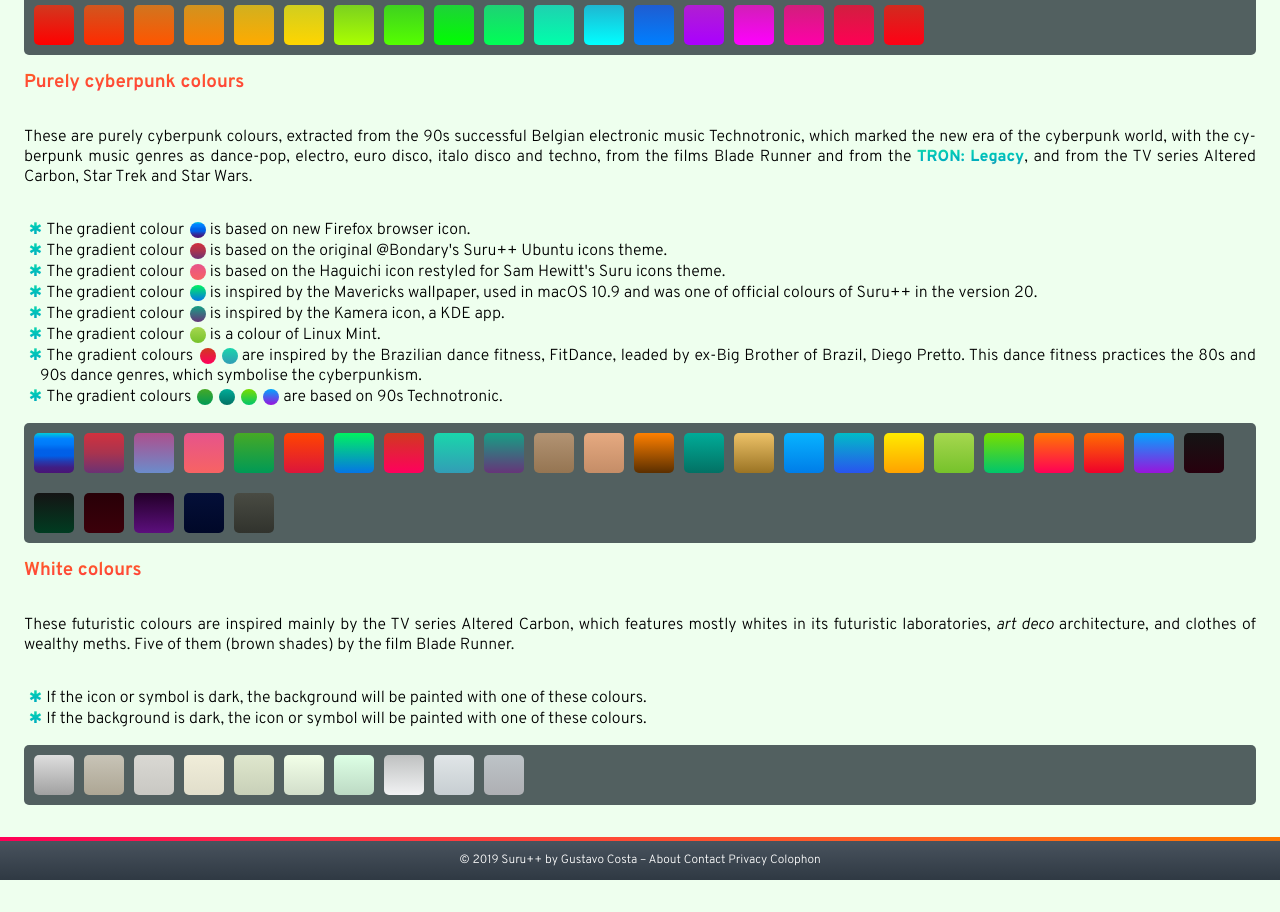
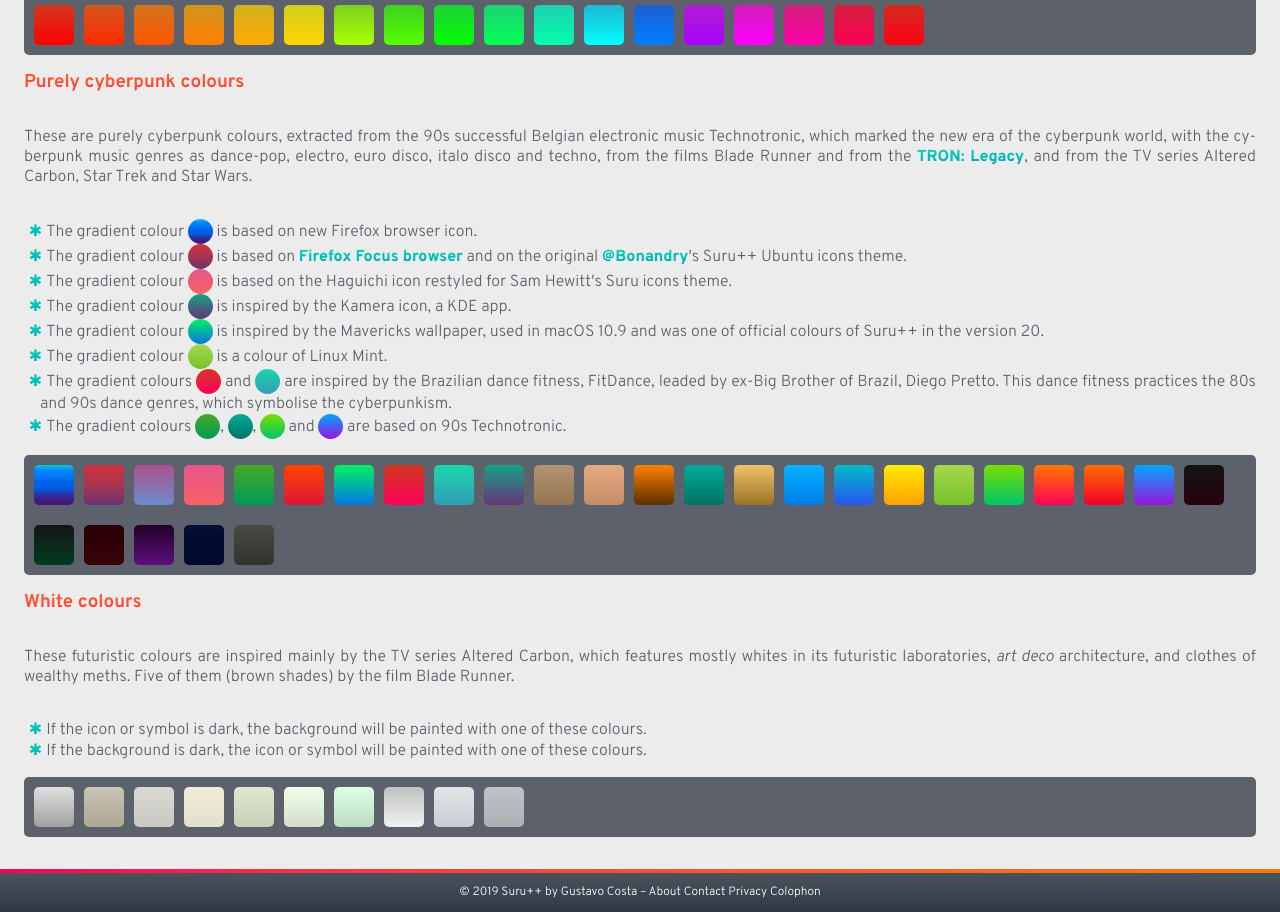
Before and after one commit to gusbemacbe/suru-plus-site, a plain HTML site: page guidelines.html in a window 1280 px wide. Shown: the part 644-1556 px from the top of the page. Before the commit the page ends 1524 px from the top, so only its background shows below. Drawn offline with Linux system fonts and the light colour scheme; no server answers; a script that the page names is missing.

Commit message:
Version 1.4

```diff
--- a/css/screen.css
+++ b/css/screen.css
@@ -56,8 +56,41 @@
 
 :root
 {
+	/* Fonts */
 	--overpass: Overpass, sans-serif;
+
+	/* Gradient Colours */
+	--90stechnotronic1: linear-gradient(180deg, #46A926 0%, #009A56 100%);
+	--90stechnotronic2: linear-gradient(0deg, #037164 0%, #00AC98 100%);
+	--90stechnotronic3: linear-gradient(180deg, #79DD00 0%, #6DDB0A 10%, #61D915 20%, #55D620 30%, #49D42B 40%, #3CD235 50%, #30CF40 60%, #24CD4B 70%, #18CA56 80%, #0CC861 90%, #00C66B 100%);
+	--90stechnotronic4: linear-gradient(180deg, #00A7FD 0%, #9914DC 100%);
+	--css-tricks: linear-gradient(180deg, #D0391F 0%, #FF005D 100%);
+	--firefox: linear-gradient(180deg, #00CCDA 0%, #0083FF 14.29%, #007AF9 28.57%, #0060E8 42.86%, #005FE7 57.14%, #2639AD 71.43%, #401E84 85.71%, #4A1475 100%);
+	--firefox-focus: linear-gradient(180deg, #D1313E 0%, #A9344F 50%, #6B3274 100%);
+	--fitdance: linear-gradient(179.86deg, #1AD6AB 0.08%, #329DB6 100.2%);
+	--haguichi: linear-gradient(180deg, #E6548B 0%, #F76363 100%);
+	--kamera: linear-gradient(180deg, #16A085 0%, #663579 100%);
+	--mavericks: linear-gradient(180deg, #00F260 0%, #0575E6 100%);
+	--mint: linear-gradient(180deg, #A6D74F 0%, #76C22B 100%);
+	--papirus: linear-gradient(#49535E, #2F3943);
+
+	/* Solid Colours */
+	--papirus-dark: #5c616c;
+	--papirus-light: #ececec;
+
+	/* Colours Position */
+	--css-tricks-right: linear-gradient(to right, #ff0056, #ff3146, #ff4c34, #ff6421, #ff7901);
+	--css-tricks-top: linear-gradient(to top, #ff0056, #ff3146, #ff4c34, #ff6421, #ff7901);
+	--fitdance-bottom: linear-gradient(to bottom, #1ad6ab, #00c9b7, #00bbbd, #00acbc, #329db6);
 }
+
+*
+{
+  box-sizing: border-box;
+	-ms-text-size-adjust: 100%;
+  -webkit-text-size-adjust: 100%;
+}
+
 
 /* null margins and padding to give good cross-browser baseline */
 body, caption, div, fieldset, form, caption, h1, h2, h3, h4, h5, h6, hr, html, img, li, ol,  p, svg, table, td, th, tr, ul
@@ -66,18 +99,9 @@ body, caption, div, fieldset, form, caption, h1, h2, h3, h4, h5, h6, hr, html, i
 	padding: 0px;
 }
 
-@media (max-width: 512px)
-{
-	*
-	{
-		-webkit-text-size-adjust: none;
-		-ms-text-size-adjust: none;
-	}
-}
-
 a
 {
-	background: linear-gradient(to bottom, #1ad6ab, #00c9b7, #00bbbd, #00acbc, #329db6);
+	background: var(--fitdance-bottom);
 	background-clip: text;
 	-webkit-background-clip: text;
   -webkit-text-fill-color: transparent;
@@ -87,7 +111,7 @@ a
 
 a:hover
 {
-	background-image: linear-gradient(to top, #ff0056, #ff3146, #ff4c34, #ff6421, #ff7901);
+	background-image: var(--css-tricks-top);
 	font-weight: 800;
 	background-clip: text;
 	-webkit-background-clip: text;
@@ -101,7 +125,8 @@ b
 
 body
 {
-	background: #eeffee;
+	background: var(--papirus-light);
+	color: var(--papirus-dark);
 	font-family: var(--overpass);
 	font-size: 16px;
 	font-style: normal;
@@ -121,7 +146,7 @@ h1, h2, h3, h4, h5, h6, p, ul
 
 h1, h2, h3
 {
-	background-image: linear-gradient(to top, #ff0056, #ff3146, #ff4c34, #ff6421, #ff7901);
+	background-image: var(--css-tricks-top);
 	background-clip: text;
 	-webkit-background-clip: text;
   -webkit-text-fill-color: transparent;
@@ -136,11 +161,12 @@ li
   padding-left: 1em;
   text-indent: -.7em;
 	text-align: justify;
+	word-wrap: break-word;
 }
 
 li:before
 {
-	background: linear-gradient(to bottom, #1ad6ab, #00c9b7, #00bbbd, #00acbc, #329db6);
+	background: var(--fitdance-bottom);
 	background-clip: text;
 	-webkit-background-clip: text;
   -webkit-text-fill-color: transparent;
@@ -164,11 +190,11 @@ ul
 
 .color
 {
-	border-radius: 50%;
-	margin-left: 2px;
-	margin-right: 4px;
-	padding-left: 8px;
-	padding-right: 8px;
+	border-radius: 100%;
+  height: 25px;
+  display: inline-block;
+  vertical-align: middle;
+  width: 25px;
 }
 
 .container
@@ -187,7 +213,7 @@ ul
 
 .container3
 {
-	background: #526060;
+	background: var(--papirus-dark);
 	border-radius: 5px;
   display: grid;
   grid-template-columns: repeat(auto-fill, 50px);
@@ -214,7 +240,7 @@ ul
 
 .title
 {
-	background: linear-gradient(to bottom, #1ad6ab, #00c9b7, #00bbbd, #00acbc, #329db6);
+	background: var(--fitdance-bottom);
 	font-style: normal;
 	font-size: 150%/70%;
 	font-weight: 900;
@@ -226,23 +252,21 @@ ul
 
 .title_back
 {
-	background: linear-gradient(#49535E, #2F3943);
+	background: var(--papirus);
 }
 
 #top
 {
-	background: #FFF;
+	background: var(--papirus-light);
 	height: 100%;
 	margin: 0 auto;
 }
 
 #footer
 {
-	background: linear-gradient(#49535E, #2F3943);
+	background: var(--papirus);
 	border-top: 4px solid transparent;
-  border-image: linear-gradient(to right, #ff0056, #ff3146, #ff4c34, #ff6421, #ff7901);
-  -moz-border-image: -moz-linear-gradient(to right, #ff0056, #ff3146, #ff4c34, #ff6421, #ff7901);
-  -webkit-border-image: -webkit-linear-gradient(to right, #ff0056, #ff3146, #ff4c34, #ff6421, #ff7901);
+  border-image: var(--css-tricks-right);
   border-image-slice: 1;
 	color: #fff;
 	font-size: 12px;
@@ -258,11 +282,9 @@ ul
 
 #mainMenu
 {
-	background: linear-gradient(#49535E, #2F3943);
+	background: var(--papirus);
 	border-bottom: 4px solid transparent;
-  -moz-border-image: -moz-linear-gradient(to right, #1ad6ab, #00c9b7, #00bbbd, #00acbc, #329db6);
-  -webkit-border-image: -webkit-linear-gradient(to right, #1ad6ab, #00c9b7, #00bbbd, #00acbc, #329db6);
-  border-image:  linear-gradient(to right, #1ad6ab, #00c9b7, #00bbbd, #00acbc, #329db6);
+  border-image:  var(--fitdance-bottom);
   border-image-slice: 1;
 	list-style: none;
 	margin-bottom: 1em;
@@ -286,7 +308,7 @@ ul
 
 #mainMenu a
 {
-	color: #efefef;
+	color: var(--papirus-light);
 	display: inline-block;
 	font-style: normal;
 	font-weight: 900;
@@ -298,7 +320,7 @@ ul
 #mainMenu a:focus,
 #mainMenu a:hover
 {
-	background-image: linear-gradient(to top, #ff0056, #ff3146, #ff4c34, #ff6421, #ff7901);
+	background-image: var(--css-tricks-top);
 	background-clip: text;
 	-webkit-background-clip: text;
   -webkit-text-fill-color: transparent;
@@ -315,9 +337,7 @@ ul
 	#mainMenu
 	{
 		border-top: 4px solid transparent;
-	  -moz-border-image: -moz-linear-gradient(to top, #ff0056, #ff3146, #ff4c34, #ff6421, #ff7901);
-	  -webkit-border-image: -webkit-linear-gradient(to top, #ff0056, #ff3146, #ff4c34, #ff6421, #ff7901);
-	  border-image: linear-gradient(to top, #ff0056, #ff3146, #ff4c34, #ff6421, #ff7901);
+	  border-image: var(--css-tricks-top);
 	  border-image-slice: 1;
 		display: none;
 		overflow: hidden; /* wrap floats and margins */
@@ -345,8 +365,8 @@ ul
 
 	#menuShowHide+label
 	{
-		background: linear-gradient(179.86deg, #1AD6AB 0.08%, #329DB6 100.2%);
-		color: #efefef;
+		background: var(--fitdance);
+		color: var(--papirus-light);
 		display: block;
 		font-weight: 700;
 		margin-bottom: 1em;
@@ -358,7 +378,7 @@ ul
 	#menuShowHide+label:focus,
 	#menuShowHide+label:hover
 	{
-		background: linear-gradient(0deg, #FF0056 0%, #FF0C4E 10%, #FF1845 20%, #FF243D 30%, #FF3034 40%, #FF3C2B 50%, #FF4823 60%, #FF541A 70%, #FF6012 80%, #FF6C09 90%, #FF7901 100%);
+		background: var(--css-tricks-top);
 	}
 
 	#menuShowHide+label:before
--- a/guidelines.html
+++ b/guidelines.html
@@ -66,14 +66,17 @@
 		<p lang="en-gb">These are purely cyberpunk colours, extracted from the 90s successful Belgian electronic music Technotronic, which marked the new era of the cyberpunk world, with the cyberpunk music genres as dance-pop, electro, euro disco, italo disco and techno, from the films Blade Runner and from the <a href="https://en.wikipedia.org/wiki/Tron:_Legacy">TRON: Legacy</a>, and from the TV series Altered Carbon, Star Trek and Star Wars.</p>
 
 		<ul>
-			<li lang="en-gb">The gradient colour <span class="color" style="background: linear-gradient(180deg, #00CCDA 0%, #0083FF 14.29%, #007AF9 28.57%, #0060E8 42.86%, #005FE7 57.14%, #2639AD 71.43%, #401E84 85.71%, #4A1475 100%)"></span> is based on new Firefox browser icon. </li>
-			<li lang="en-gb">The gradient colour <span class="color" style="background: linear-gradient(180deg, #D1313E 0%, #A9344F 50%, #6B3274 100%)"></span> is based on the original @Bondary's Suru++ Ubuntu icons theme. </li>
-			<li lang="en-gb">The gradient colour <span class="color" style="background: linear-gradient(180deg, #E6548B 0%, #F76363 100%)"></span> is based on the Haguichi icon restyled for Sam Hewitt's Suru icons theme. </li>
-			<li lang="en-gb">The gradient colour <span class="color" style="background: linear-gradient(180deg, #00F260 0%, #0575E6 100%)"></span> is inspired by the Mavericks wallpaper, used in macOS 10.9 and was one of official colours of Suru++ in the version 20.</li>
-			<li lang="en-gb">The gradient colour <span class="color" style="background: linear-gradient(180deg, #16A085 0%, #663579 100%)"></span> is inspired by the Kamera icon, a KDE app.</li>
-			<li lang="en-gb">The gradient colour <span class="color" style="background: linear-gradient(180deg, #A6D74F 0%, #76C22B 100%)"></span> is a colour of Linux Mint.</li>
-			<li lang="en-gb">The gradient colours <span class="color" style="background: linear-gradient(180deg, #D0391F 0%, #FF005D 100%)"></span> <span class="color" style="background: linear-gradient(179.86deg, #1AD6AB 0.08%, #329DB6 100.2%)"></span> are inspired by the Brazilian dance fitness, FitDance, leaded by ex-Big Brother of Brazil, Diego Pretto. This dance fitness practices the 80s and 90s dance genres, which symbolise the cyberpunkism.</li>
-			<li lang="en-gb">The gradient colours <span class="color" style="background: linear-gradient(180deg, #46A926 0%, #009A56 100%)"></span> <span class="color" style="background: linear-gradient(0deg, #037164 0%, #00AC98 100%)"></span> <span class="color" style="background: linear-gradient(180deg, #79DD00 0%, #6DDB0A 10%, #61D915 20%, #55D620 30%, #49D42B 40%, #3CD235 50%, #30CF40 60%, #24CD4B 70%, #18CA56 80%, #0CC861 90%, #00C66B 100%)"></span> <span class="color" style="background: linear-gradient(180deg, #00A7FD 0%, #9914DC 100%)"></span> are based on 90s Technotronic.</li>
+			<li lang="en-gb">The gradient colour <span class="color" style="background: var(--firefox)"></span> is based on new Firefox browser icon. </li>
+			<li lang="en-gb">The gradient colour <span class="color" style="background: var(--firefox-focus)"></span> is based on <a href="https://www.mozilla.org/en-GB/firefox/mobile/#focus">Firefox Focus browser</a> and on the original <a href="https://github.com/Bonandry/suru-plus">@Bonandry</a>'s Suru++ Ubuntu icons theme. </li>
+			<li lang="en-gb">The gradient colour <span class="color" style="background: var(--haguichi)"></span> is based on the Haguichi icon restyled for Sam Hewitt's Suru icons theme. </li>
+			<li lang="en-gb">The gradient colour <span class="color" style="background: var(--kamera)"></span> is inspired by the Kamera icon, a KDE app.</li>
+			<li lang="en-gb">The gradient colour <span class="color" style="background: var(--mavericks)"></span> is inspired by the Mavericks wallpaper, used in macOS 10.9 and was one of official colours of Suru++ in the version 20.</li>
+			<li lang="en-gb">The gradient colour <span class="color" style="background: var(--mint)"></span> is a colour of Linux Mint.</li>
+			<li lang="en-gb">The gradient colours <span class="color" style="background: var(--css-tricks)"></span> and <span class="color" style="background: var(--fitdance)"></span> are inspired by the Brazilian dance fitness, FitDance, leaded by ex-Big Brother of Brazil, Diego Pretto. This dance fitness practices the 80s and 90s dance genres, which symbolise the cyberpunkism.</li>
+			<li lang="en-gb">The gradient colours <span class="color" style="background: var(--90stechnotronic1)"></span>,
+																						<span class="color" style="background: var(--90stechnotronic2)"></span>,
+																						<span class="color" style="background: var(--90stechnotronic3)"></span> and
+																						<span class="color" style="background: var(--90stechnotronic4)"></span> are based on 90s Technotronic.</li>
 		</ul>
 
 		<div class="container3" id="cyberpunk-colours"></div>
```
